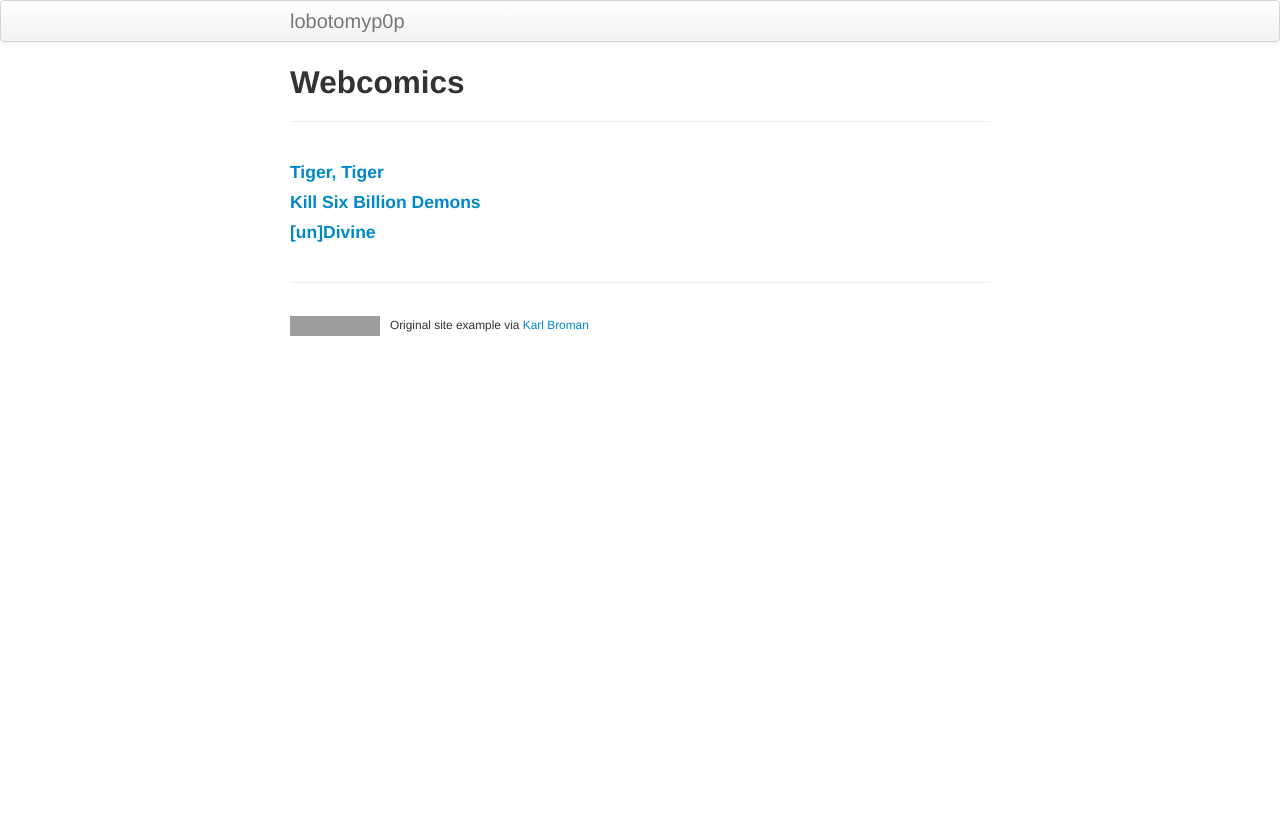
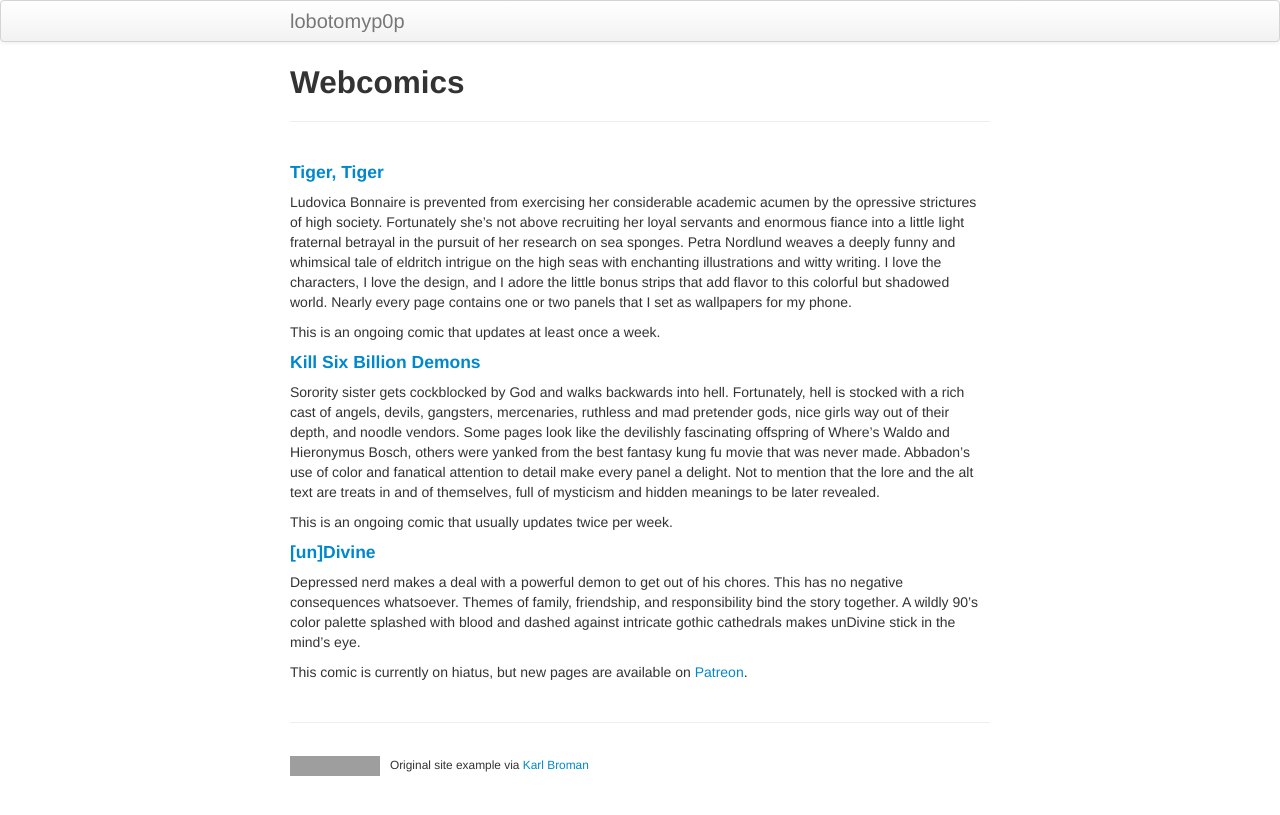
Before and after one commit to lobotomyp0p/lobotomyp0p.github.io, a Jekyll site: the page built from pages/reviews_webcomics.md, in a window 1280 px wide. Shown: the top 815 px of the page. Built offline with Jekyll 4.4.1, drawn with Linux system fonts in a browser that asks for light colours; grey boxes are pictures that could not be loaded.

Commit message:
Added webcomic descripitions

```diff
--- a/pages/reviews_webcomics.md
+++ b/pages/reviews_webcomics.md
@@ -5,7 +5,16 @@ description: Reviews of webcomics
 ---
 
 #### [Tiger, Tiger](https://www.tigertigercomic.com/)
+Ludovica Bonnaire is prevented from exercising her considerable academic acumen by the opressive strictures of high society. Fortunately she's not above recruiting her loyal servants and enormous fiance into a little light fraternal betrayal in the pursuit of her research on sea sponges. Petra Nordlund weaves a deeply funny and whimsical tale of eldritch intrigue on the high seas with enchanting illustrations and witty writing. I love the characters, I love the design, and I adore the little bonus strips that add flavor to this colorful but shadowed world. Nearly every page contains one or two panels that I set as wallpapers for my phone.
+
+This is an ongoing comic that updates at least once a week.
 
 #### [Kill Six Billion Demons](https://killsixbilliondemons.com/)
+Sorority sister gets cockblocked by God and walks backwards into hell. Fortunately, hell is stocked with a rich cast of angels, devils, gangsters, mercenaries, ruthless and mad pretender gods, nice girls way out of their depth, and noodle vendors. Some pages look like the devilishly fascinating offspring of Where's Waldo and Hieronymus Bosch, others were yanked from the best fantasy kung fu movie that was never made. Abbadon's use of color and fanatical attention to detail make every panel a delight. Not to mention that the lore and the alt text are treats in and of themselves, full of mysticism and hidden meanings to be later revealed.
+
+This is an ongoing comic that usually updates twice per week.
 
 #### [\[un\]Divine](https://www.undivinecomic.com/comic/)
+Depressed nerd makes a deal with a powerful demon to get out of his chores. This has no negative consequences whatsoever. Themes of family, friendship, and responsibility bind the story together. A wildly 90's color palette splashed with blood and dashed against intricate gothic cathedrals makes unDivine stick in the mind's eye.
+
+This comic is currently on hiatus, but new pages are available on [Patreon](https://www.patreon.com/unDivine).
```
